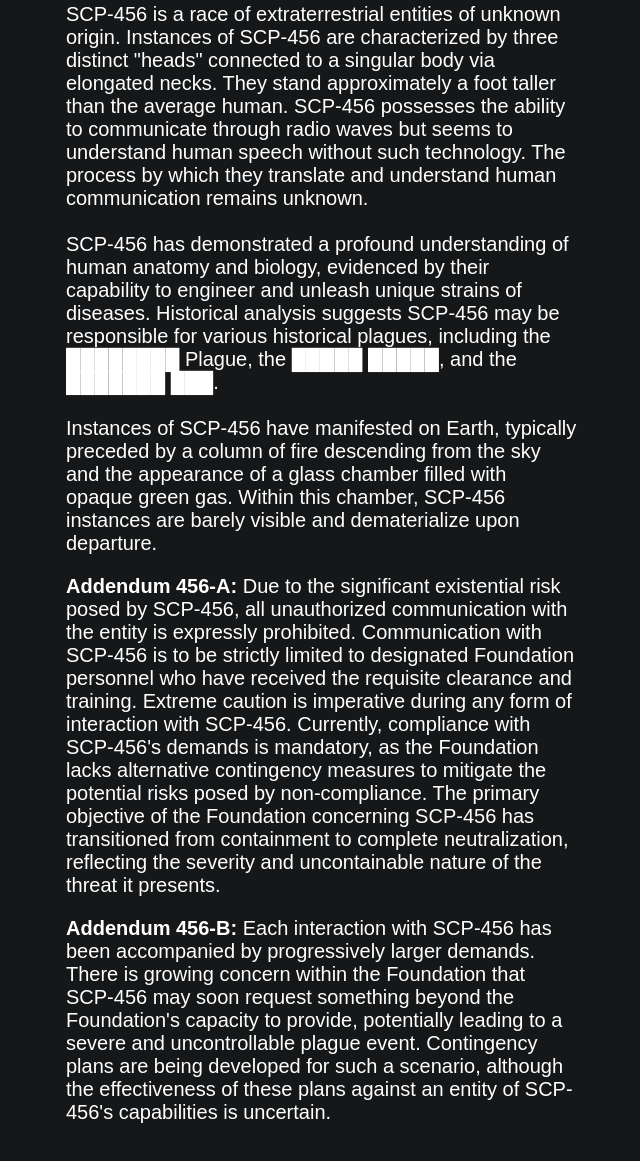
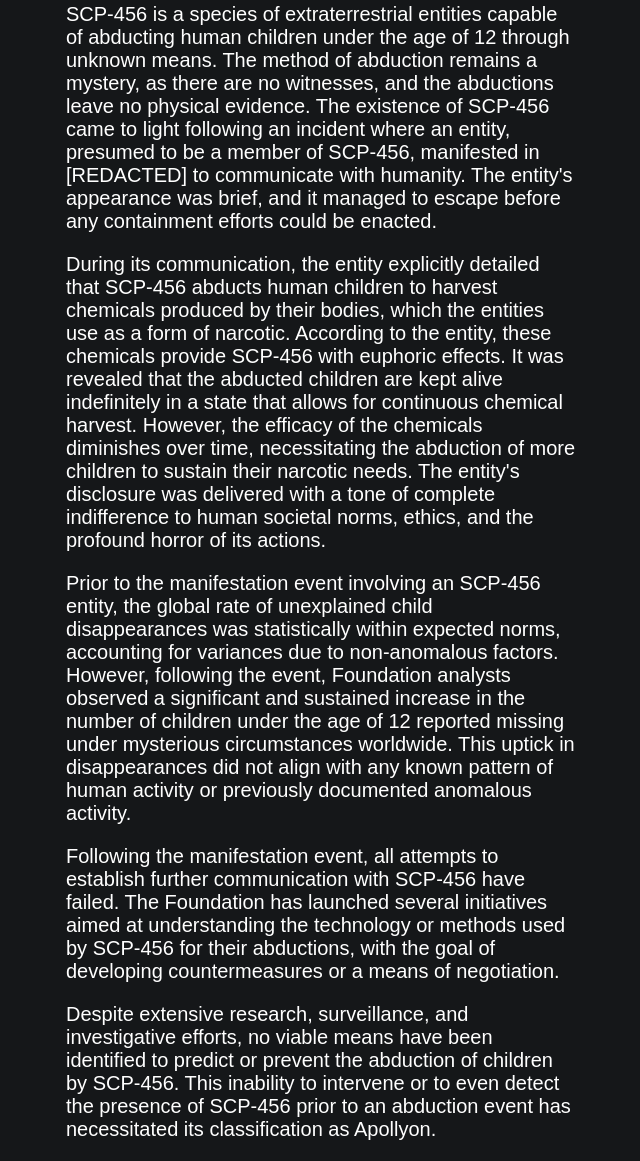
Before and after one commit to Comichimera/MineSCP.io, a plain HTML site: page html/SCP_Documents/456.html in a window 1280 px wide. Shown: the part 702-1863 px from the top of the page, without its empty margins (318-958 px from the left). Drawn offline with Linux system fonts and the light colour scheme.

Commit message:
Update 456.html

```diff
--- a/html/SCP_Documents/456.html
+++ b/html/SCP_Documents/456.html
@@ -30,16 +30,11 @@
 
 In the event of SCP-456 communication or manifestation, the highest-ranking Foundation official available must engage with SCP-456 to fulfill their demands, with the goal of preventing the release of any pathogenic agents. All interactions with SCP-456 are to be recorded and analyzed to better understand their motives and capabilities.</p>
 
-	<h2><b>Description:</b></h2><p>SCP-456 is a race of extraterrestrial entities of unknown origin. Instances of SCP-456 are characterized by three distinct "heads" connected to a singular body via elongated necks. They stand approximately a foot taller than the average human. SCP-456 possesses the ability to communicate through radio waves but seems to understand human speech without such technology. The process by which they translate and understand human communication remains unknown.<br><br>
-
-	SCP-456 has demonstrated a profound understanding of human anatomy and biology, evidenced by their capability to engineer and unleash unique strains of diseases. Historical analysis suggests SCP-456 may be responsible for various historical plagues, including the ████████ Plague, the █████ █████, and the ███████ ███.<br><br>
-
-	Instances of SCP-456 have manifested on Earth, typically preceded by a column of fire descending from the sky and the appearance of a glass chamber filled with opaque green gas. Within this chamber, SCP-456 instances are barely visible and dematerialize upon departure.</p>
-
-	<p><b>Addendum 456-A:</b> Due to the significant existential risk posed by SCP-456, all unauthorized communication with the entity is expressly prohibited. Communication with SCP-456 is to be strictly limited to designated Foundation personnel who have received the requisite clearance and training. Extreme caution is imperative during any form of interaction with SCP-456. Currently, compliance with SCP-456's demands is mandatory, as the Foundation lacks alternative contingency measures to mitigate the potential risks posed by non-compliance. The primary objective of the Foundation concerning SCP-456 has transitioned from containment to complete neutralization, reflecting the severity and uncontainable nature of the threat it presents.</p>
-
-	<p><b>Addendum 456-B:</b> Each interaction with SCP-456 has been accompanied by progressively larger demands. There is growing concern within the Foundation that SCP-456 may soon request something beyond the Foundation's capacity to provide, potentially leading to a severe and uncontrollable plague event. Contingency plans are being developed for such a scenario, although the effectiveness of these plans against an entity of SCP-456's capabilities is uncertain.</p>
-  </div>
+	<h2><b>Description:</b></h2><p>SCP-456 is a species of extraterrestrial entities capable of abducting human children under the age of 12 through unknown means. The method of abduction remains a mystery, as there are no witnesses, and the abductions leave no physical evidence. The existence of SCP-456 came to light following an incident where an entity, presumed to be a member of SCP-456, manifested in [REDACTED] to communicate with humanity. The entity's appearance was brief, and it managed to escape before any containment efforts could be enacted.</p>
+	  <p>During its communication, the entity explicitly detailed that SCP-456 abducts human children to harvest chemicals produced by their bodies, which the entities use as a form of narcotic. According to the entity, these chemicals provide SCP-456 with euphoric effects. It was revealed that the abducted children are kept alive indefinitely in a state that allows for continuous chemical harvest. However, the efficacy of the chemicals diminishes over time, necessitating the abduction of more children to sustain their narcotic needs. The entity's disclosure was delivered with a tone of complete indifference to human societal norms, ethics, and the profound horror of its actions.</p>
+	<p>Prior to the manifestation event involving an SCP-456 entity, the global rate of unexplained child disappearances was statistically within expected norms, accounting for variances due to non-anomalous factors. However, following the event, Foundation analysts observed a significant and sustained increase in the number of children under the age of 12 reported missing under mysterious circumstances worldwide. This uptick in disappearances did not align with any known pattern of human activity or previously documented anomalous activity.</p>
+	<p>Following the manifestation event, all attempts to establish further communication with SCP-456 have failed. The Foundation has launched several initiatives aimed at understanding the technology or methods used by SCP-456 for their abductions, with the goal of developing countermeasures or a means of negotiation.</p>
+	<p>Despite extensive research, surveillance, and investigative efforts, no viable means have been identified to predict or prevent the abduction of children by SCP-456. This inability to intervene or to even detect the presence of SCP-456 prior to an abduction event has necessitated its classification as Apollyon.</p>
 </main>
 
 </body>
```
